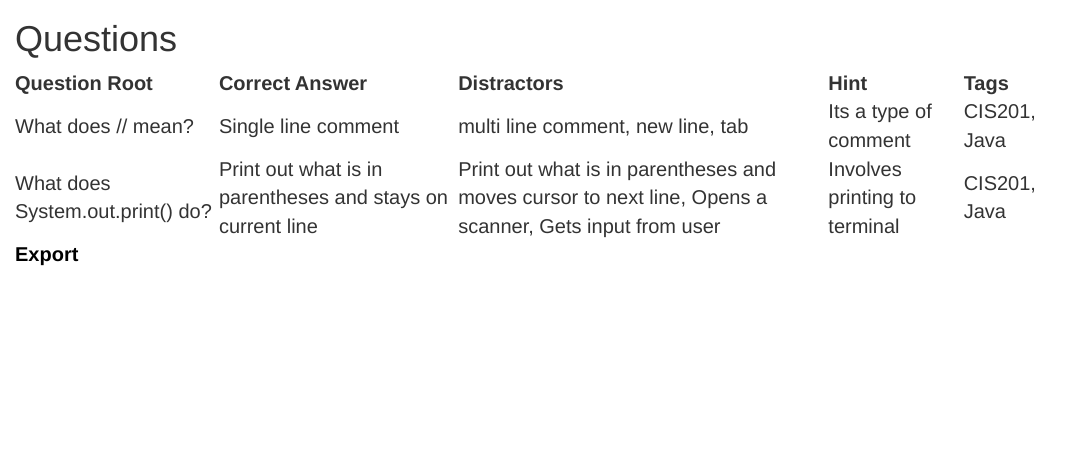
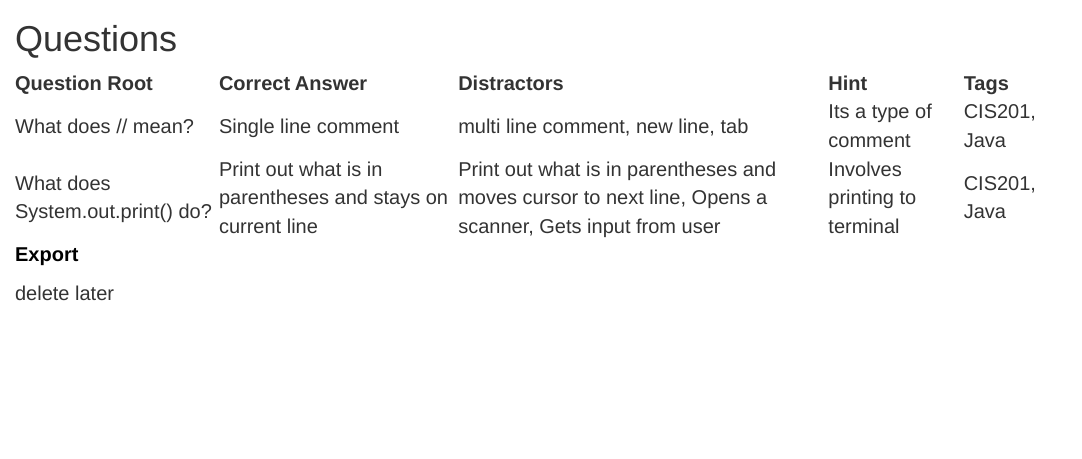
Before and after one commit to dalesj204/Quizzinator-9000, a Django app: page /questions/ in a window 1280 px wide. Shown: the part 117-576 px from the top of the page, without its empty margins (0-1082 px from the left). Run offline with Django 4.2, Linux system fonts and the light colour scheme; data comes from the database, SQL or seed files in the repository; some libraries are stand-ins or nearby versions.

Commit message:
test push to main

```diff
--- a/quiz_home/templates/questionPage.html
+++ b/quiz_home/templates/questionPage.html
@@ -24,5 +24,6 @@
 
     {% comment %} <p><strong><a href="{% url 'import_xcl'  %}">Import</a></strong></p> {% endcomment %}
     <p><strong><a href="{% url 'export_xcl'  %}">Export</a></strong></p>
+    delete later
 
 {% endblock %}
```
